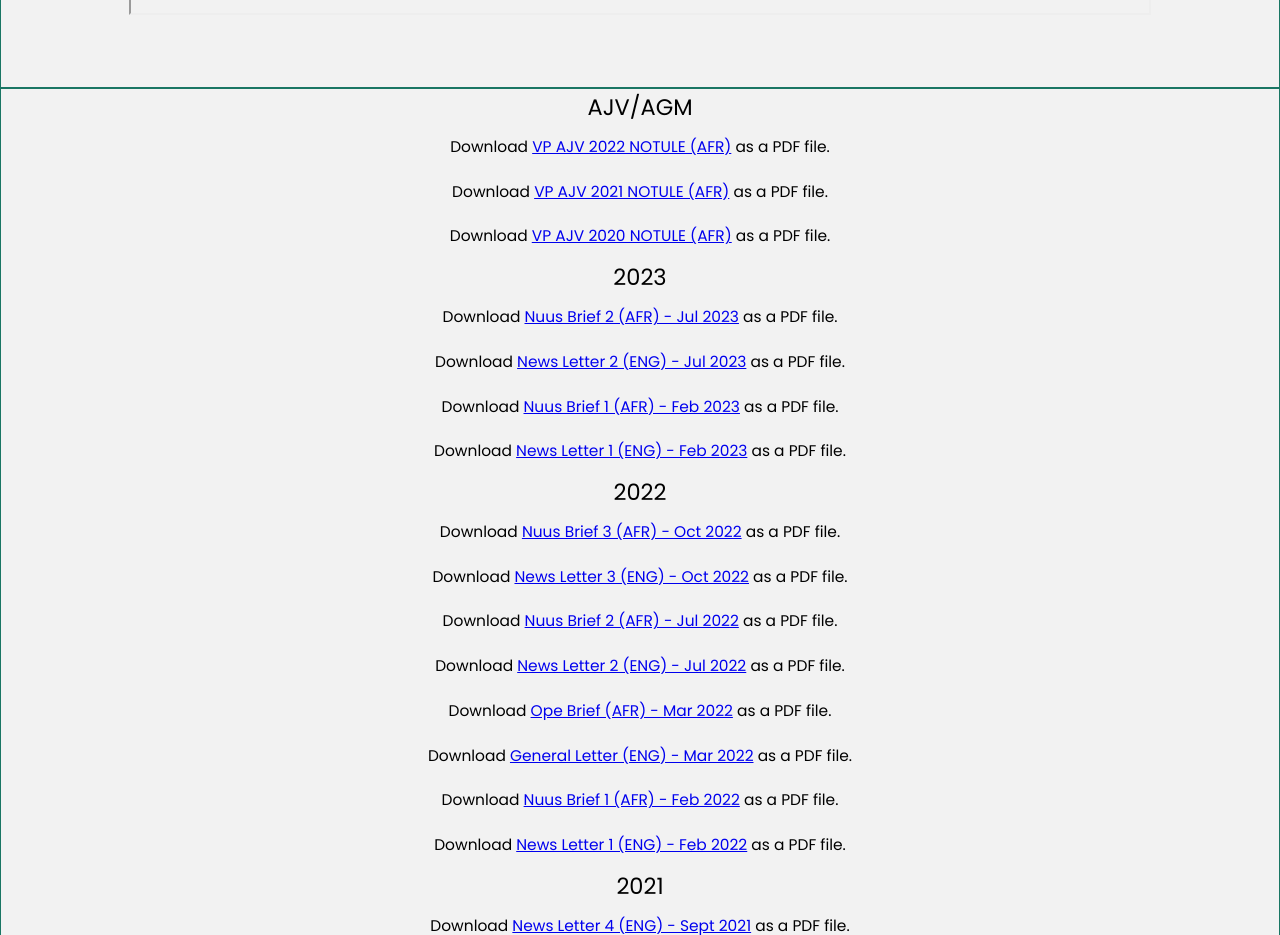
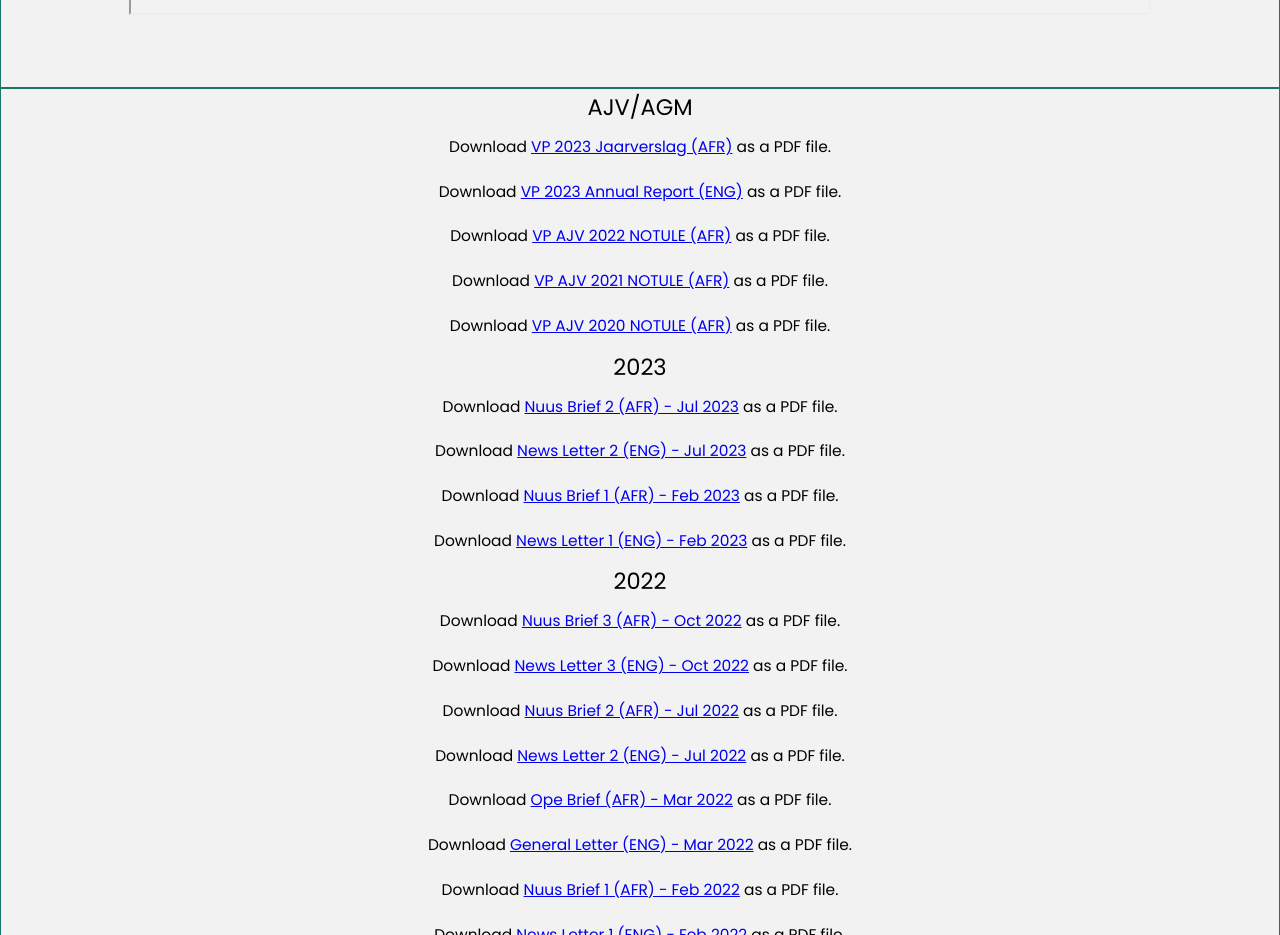
Before and after one commit to Defender0345/VPHomeOwners, a Vue app: page /news in a window 1280 px wide. Shown: the part 920-1855 px from the top of the page. Built offline with nearby package versions, Linux system fonts and the light colour scheme.

Commit message:
Uploaded Annual Report in AFR and ENG

```diff
--- a/src/assets/base.css
+++ b/src/assets/base.css
@@ -65,8 +65,9 @@ body {
   background: var(--color-background);
   transition: color 0.5s, background-color 0.5s;
   line-height: 1.6;
-  font-family: Inter, -apple-system, BlinkMacSystemFont, 'Segoe UI', Roboto, Oxygen, Ubuntu,
-    Cantarell, 'Fira Sans', 'Droid Sans', 'Helvetica Neue', sans-serif;
+  font-family: Inter, -apple-system, BlinkMacSystemFont, 'Segoe UI', Roboto,
+    Oxygen, Ubuntu, Cantarell, 'Fira Sans', 'Droid Sans', 'Helvetica Neue',
+    sans-serif;
   font-size: 15px;
   text-rendering: optimizeLegibility;
   -webkit-font-smoothing: antialiased;
--- a/src/views/NewsView.vue
+++ b/src/views/NewsView.vue
@@ -17,6 +17,20 @@
   </section>
   <section class="pdf-history" style="text-align: center">
     <h2>AJV/AGM</h2>
+    <p>
+      Download
+      <a href="../pdf/NuusBrief/VP2023Jaarverslag.pdf"
+        >VP 2023 Jaarverslag (AFR)</a
+      >
+      as a PDF file.
+    </p>
+    <p>
+      Download
+      <a href="../pdf/NuusBrief/VP2023AnnualReport.pdf"
+        >VP 2023 Annual Report (ENG)</a
+      >
+      as a PDF file.
+    </p>
     <p>
       Download
       <a href="../pdf/NuusBrief/VPAJV2022NOTULE.pdf"
```
Also changed, not shown: 2 other files (tests, documents, lock files or other folders).
